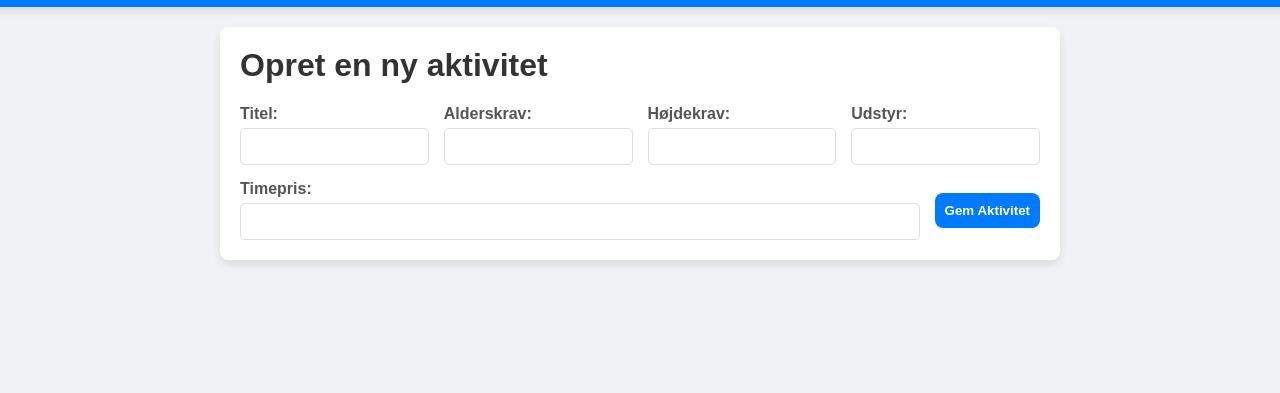
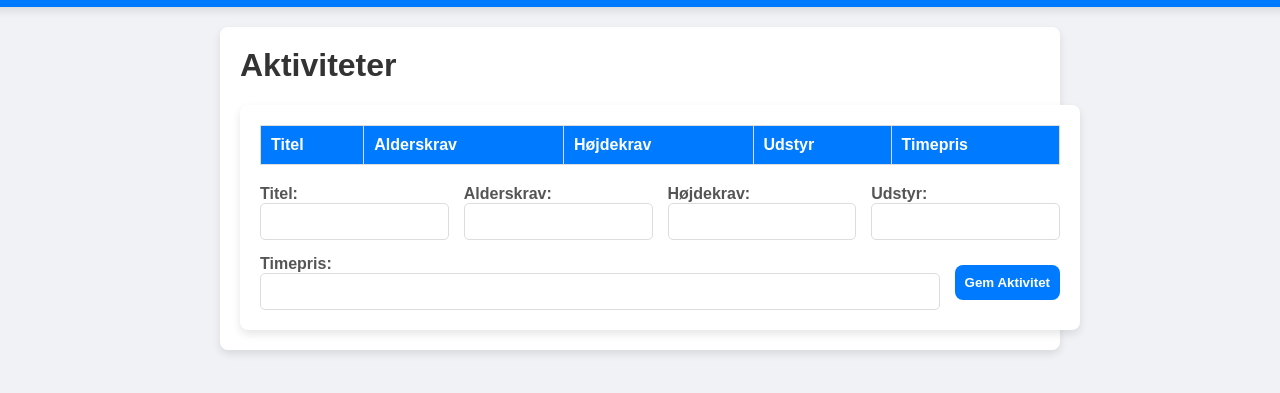
Before and after one commit to fred456d/AdventureXP-MFA-Frontend, a plain HTML site: page index.html in a window 1280 px wide. Both pictures are taken after a click on the button "Aktiviteter". Shown: the part 67-460 px from the top of the page. Drawn offline with Linux system fonts and the light colour scheme; no server answers.

Commit message:
Tabel med se aktiviteter og tilføj aktiviteter i bunden af den.

```diff
--- a/aktiviteterPage.js
+++ b/aktiviteterPage.js
@@ -1,9 +1,27 @@
 export function aktiviteterPage() {
     return `
-        <h1>Opret en ny aktivitet</h1>
+        <h1>Aktiviteter</h1>
 
-            <!-- Her oprettes den almindelige html-formular -->
-            <form>
+        <!-- Container til tabel og formular -->
+        <div id="activitiesContainer">
+            <!-- Tabel over eksisterende aktiviteter -->
+            <table>
+                <thead>
+                    <tr>
+                        <th>Titel</th>
+                        <th>Alderskrav</th>
+                        <th>Højdekrav</th>
+                        <th>Udstyr</th>
+                        <th>Timepris</th>
+                    </tr>
+                </thead>
+                <tbody id="activitiesTableBody">
+                    <!-- Aktiviteter vil blive indsat her med JavaScript -->
+                </tbody>
+            </table>
+
+            <!-- Formular til at tilføje en ny aktivitet -->
+            <form id="activityForm">
                 <div class="form-group">
                     <label for="title">Titel:</label>
                     <input type="text" id="title" name="title">
@@ -31,6 +49,6 @@ export function aktiviteterPage() {
 
                 <button type="submit">Gem Aktivitet</button>
             </form>
-
+        </div>
     `;
 }
--- a/app.js
+++ b/app.js
@@ -27,6 +27,7 @@ window.showPage = function(page) {
         `;
     } else if (page === 'aktiviteter') {
         contentDiv.innerHTML = aktiviteterPage();
+        fetchActivities(); // Henter og viser aktiviteter i tabellen
         saveActivity();
 
     } else if (page === 'booking') {
@@ -41,6 +42,31 @@ window.showPage = function(page) {
         `;
     }
 }
+
+async function fetchActivities() {
+    try {
+        const response = await fetch('https://adventurexp-g5freqhuangfa9ab.northeurope-01.azurewebsites.net/activities');
+        const activities = await response.json();
+
+        const tableBody = document.getElementById('activitiesTableBody');
+        tableBody.innerHTML = ''; // Ryd tabellen før vi tilføjer nye data
+
+        activities.forEach(activity => {
+            const row = document.createElement('tr');
+            row.innerHTML = `
+                <td>${activity.title}</td>
+                <td>${activity.age_Requirement}</td>
+                <td>${activity.height_Requirement}</td>
+                <td>${activity.equipment}</td>
+                <td>${activity.hourly_price} DKK</td>
+            `;
+            tableBody.appendChild(row);
+        });
+    } catch (error) {
+        console.error('Fejl ved hentning af aktiviteter:', error);
+    }
+}
+
 
 // Her er JS-kode som kører når man trykker submit-knap i ovenståene HTML-->
 // const activity opretter et JS-objekt med de indtastede værdier -->
@@ -74,6 +100,7 @@ function saveActivity(){
             if (response.ok) {
                 alert('Aktivitet oprettet succesfuldt!');
                 document.getElementById('activityForm').reset();
+                fetchActivities(); // Opdater tabellen efter tilføjelse
             } else {
                 alert('Fejl under oprettelse af aktivitet.');
             }
--- a/styles.css
+++ b/styles.css
@@ -179,28 +179,48 @@ header {
     box-shadow: 0 4px 8px rgba(0, 0, 0, 0.1);
 }
 
-/* Formularstil */
-/* Formularstil */
+/* Container-styling */
+#activitiesContainer {
+    width: 100%;
+    max-width: 800px;
+    padding: 20px;
+    background-color: white;
+    border-radius: 8px;
+    box-shadow: 0 4px 8px rgba(0, 0, 0, 0.1);
+}
+
+/* Tabel-styling */
+table {
+    width: 100%;
+    border-collapse: collapse;
+    margin-bottom: 20px;
+}
+
+th, td {
+    border: 1px solid #ddd;
+    padding: 10px;
+    text-align: left;
+}
+
+th {
+    background-color: #007bff;
+    color: white;
+}
+
+/* Formular-styling */
 form {
     display: flex;
-    flex-wrap: wrap; /* Tillader felter at gå på ny linje, hvis der ikke er plads */
+    flex-wrap: wrap;
     gap: 15px;
     align-items: center;
     justify-content: space-between;
 }
 
-/* Beholder til hvert label + input */
 .form-group {
     display: flex;
-    flex-direction: column; /* Holder label ovenover input */
-    flex: 1; /* Sørger for at felterne tilpasser sig lige meget */
-    min-width: 150px; /* Minimum bredde for god responsivitet */
-}
-
-label {
-    font-weight: bold;
-    color: #555;
-    margin-bottom: 5px;
+    flex-direction: column;
+    flex: 1;
+    min-width: 150px;
 }
 
 input[type="text"],
@@ -237,6 +257,7 @@ button[type="submit"]:active {
         flex-direction: column;
     }
 }
+
 
 
 label {
```
